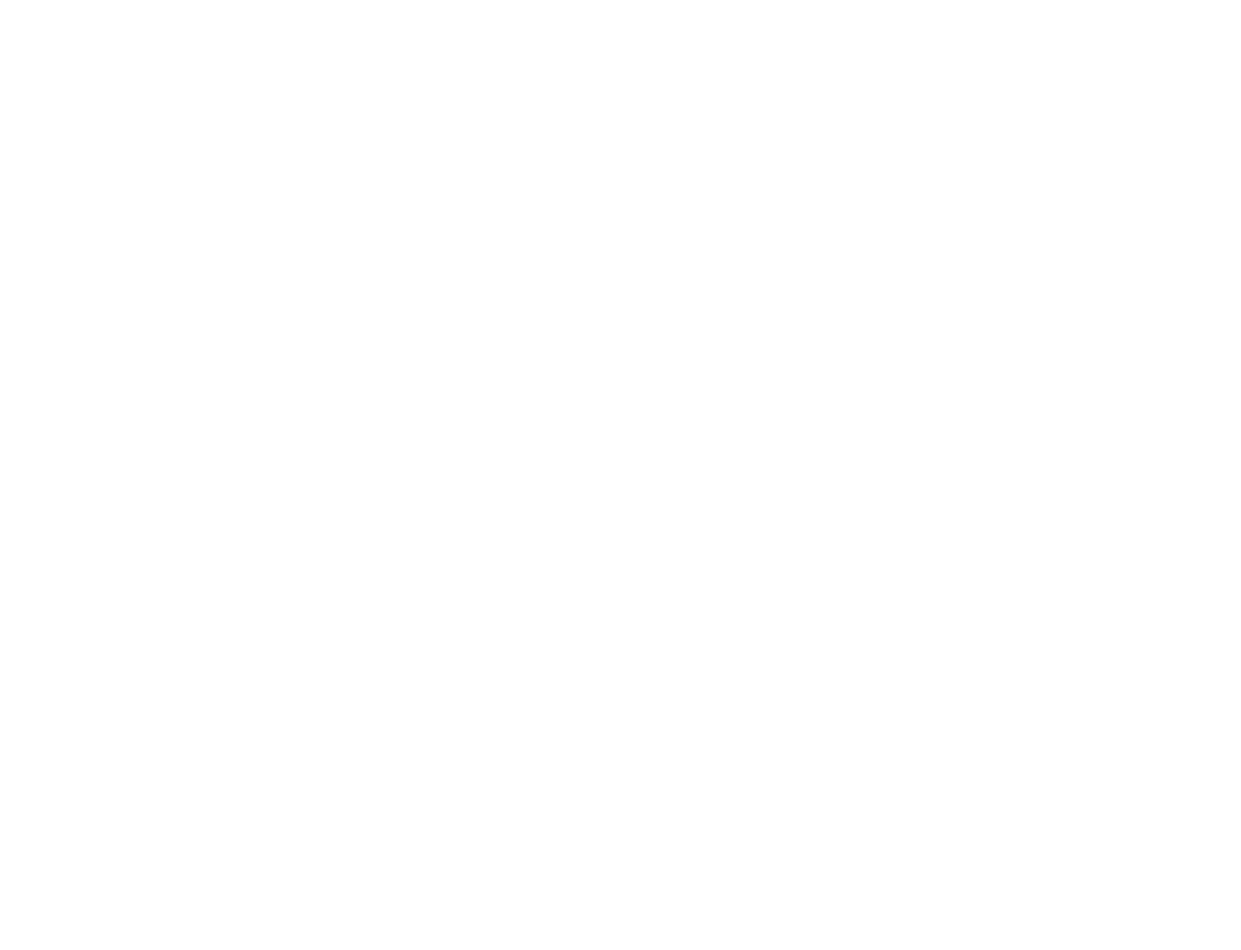
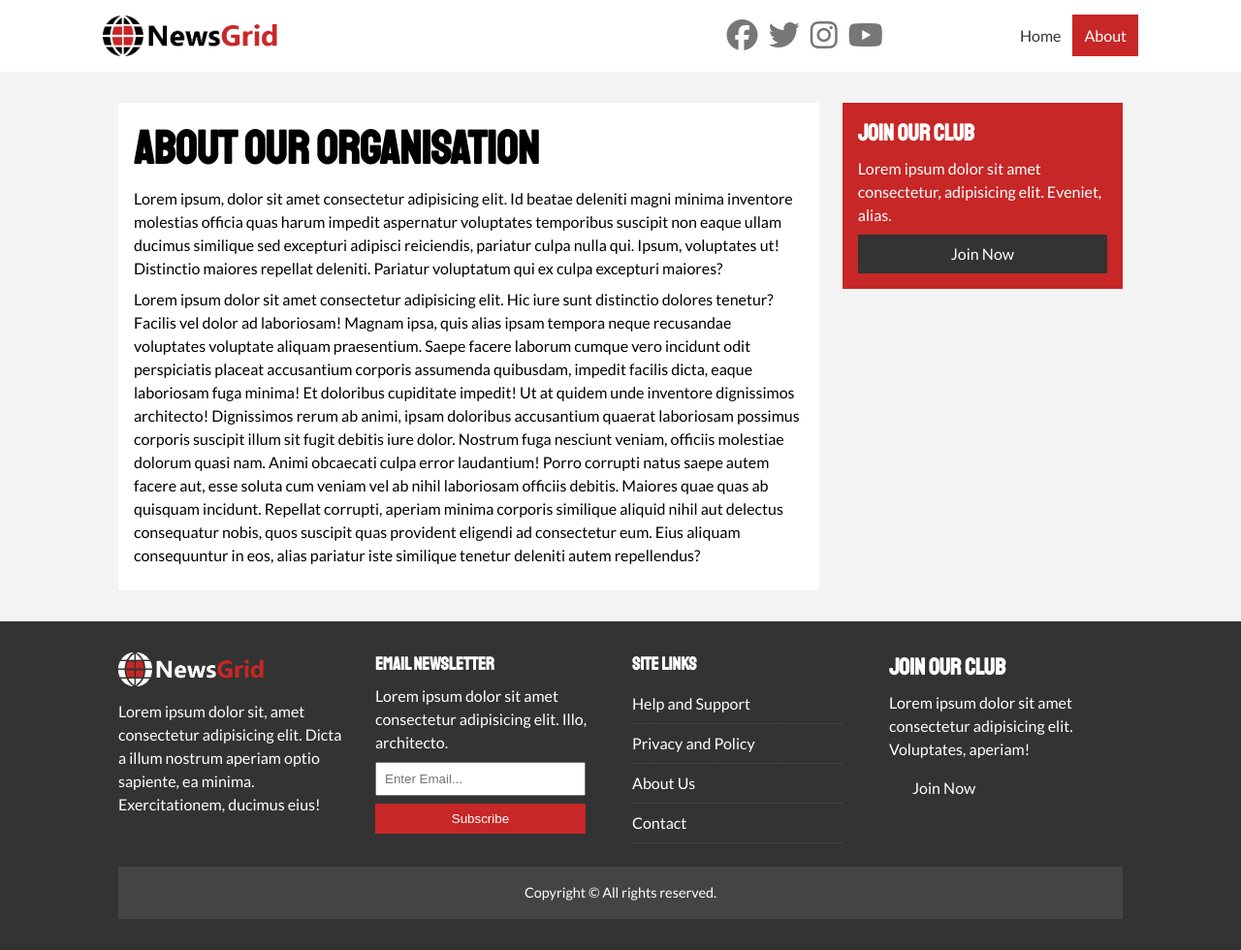
Before and after one commit to Harbrus/news-grid-website, a plain HTML site: page html/about.html in a window 1280 px wide. Shown: the whole page at 97% size. Before the commit the page ends 800 px from the top, so only its background shows below. Drawn offline with Linux system fonts and the light colour scheme.

Commit message:
finished project

```diff
--- a/css/mobile.css
+++ b/css/mobile.css
@@ -0,0 +1,60 @@
+/* Navigation */
+#main-nav .social {
+  display: none;
+}
+
+#main-nav .container {
+  grid-template-columns: 1fr;
+  grid-gap: 1.2rem;
+}
+
+#main-nav ul, #main-nav .logo {
+  justify-self: center;
+}
+
+#main-nav ul li a {
+  padding: 0.5rem;
+}
+
+/* Home Articles */
+#home-articles .articles-container {
+  grid-template-columns: repeat(2, 1fr);
+}
+
+#home-articles .articles-container > *:first-child, #home-articles .articles-container > *:last-child  {
+  grid-template-columns: 1fr;
+  grid-column: 1;
+}
+
+
+@media(max-width: 600px) {
+  /* Stack Grid Items */
+  #showcase .showcase-container,
+  #home-articles .articles-container,
+  #main-footer .footer-container {
+    grid-template-columns: 1fr;
+  }
+
+  #main-footer .footer-container > *:last-child {
+    grid-column: 1;
+  }
+
+  #main-footer .footer-container > *:first-child,
+  #main-footer .footer-container > *:nth-child(2){
+    border-bottom: #444 dotted 1px;
+    padding-bottom: 1rem;
+  }
+
+  .page-container {
+    grid-template-columns: 1fr;
+    text-align: center;
+  }
+
+  .page-container > *:first-child {
+    grid-row: 1;
+  }
+
+  .l-heading {
+    font-size: 2rem;
+  }
+}
--- a/css/style.css
+++ b/css/style.css
@@ -29,6 +29,10 @@ a {
   text-decoration: none;
 }
 
+p {
+  margin: .5rem 0;
+}
+
 ul {
   list-style: none;
 }
@@ -42,6 +46,7 @@ h1, h2, h3, h4, h5, h6 {
   margin-bottom: 0.55rem;
   line-height: 1.3;
 }
+
 
 /* Utility */
 .container {
@@ -131,6 +136,32 @@ h1, h2, h3, h4, h5, h6 {
   .p-1 {padding: 1.5rem}
   .p-2 {padding: 2rem}
   .p-3 {padding: 3rem}
+
+  .list li {
+    padding: .5rem 0;
+    border-bottom: #555555 dotted 1px;
+    width: 90%;
+  }
+
+  .list li a:hover{
+    color: var(--primary-color) !important;
+  }
+
+  /* Inner page grid container */
+  .page-container {
+    display: grid;
+    grid-template-columns: 5fr 2fr;
+    margin: 2rem 0;
+    grid-gap: 1.5rem;
+  }
+
+  .page-container > *:first-child {
+    grid-row: 1 / span 3; /* span over 3 rows so other items will be on the side */
+  }
+
+  .l-heading {
+    font-size: 3rem;
+  }
 
 /* Navigation */
 #main-nav {
@@ -236,3 +267,53 @@ h1, h2, h3, h4, h5, h6 {
   align-items: center;
   grid-column: 2 / span 2;
 }
+
+#article .meta {
+  display: flex;
+  justify-content: space-between;
+  align-items: center;
+  background: #eee;
+  padding: 0.5rem;
+}
+
+#article .meta .category {
+  margin-top: 0.4rem;
+}
+
+/* Footer */
+#main-footer {
+  background: var(--dark-color);
+  color: #ffffff;
+}
+
+#main-footer img {
+  width: 150px;
+}
+
+#main-footer a {
+  color: #ffffff;
+}
+
+#main-footer .footer-container {
+  display: grid;
+  grid-template-columns: repeat(4, 1fr);
+  grid-gap: 1.5rem;
+}
+
+#main-footer .footer-container > *:last-child {
+  background: #444444;
+  grid-column: 1 / span 4;
+  padding: .5rem;
+  text-align: center;
+  font-size: 0.9rem;
+}
+
+#main-footer .footer-container input[type='email'] {
+  width: 90%;
+  padding: 0.5rem;
+  margin-bottom: .5rem;
+}
+
+#main-footer .footer-container input[type='submit'] {
+  width: 90%;
+}
--- a/html/about.html
+++ b/html/about.html
@@ -0,0 +1,104 @@
+<!DOCTYPE html>
+<html lang="en">
+
+<head>
+  <meta charset="UTF-8">
+  <meta name="viewport" content="width=device-width, initial-scale=1.0">
+  <script src="https://kit.fontawesome.com/001308b3ca.js" crossorigin="anonymous"></script>
+  <link href="https://fonts.googleapis.com/css2?family=Lato&family=Staatliches&display=swap" rel="stylesheet">
+  <link rel="stylesheet" href="../css/style.css">
+  <link rel="stylesheet" media="screen and (max-width: 768px)" href="../css/mobile.css">
+  <link rel="shortcut icon" href="../favicon.ico">
+  <title>News Grid | About</title>
+</head>
+
+<body>
+  <div id="main-nav">
+    <div class="container">
+      <img src="../img/logo.png" alt="News Grid" class="logo">
+      <div class="social">
+        <a href="http://facebook.com" target="_blank"><i class="fab fa-facebook fa-2x"></i></a>
+        <a href="http://twitter.com" target="_blank"><i class="fab fa-twitter fa-2x"></i></a>
+        <a href="http://instagram.com" target="_blank"><i class="fab fa-instagram fa-2x"></i></a>
+        <a href="http://youtube.com" target="_blank"><i class="fab fa-youtube fa-2x"></i></a>
+      </div>
+      <ul>
+        <li><a href="index.html">Home</a></li>
+        <li><a href="about.html" class="current">About</a></li>
+      </ul>
+    </div>
+  </div>
+
+  <section id="about">
+    <div class="container">
+      <div class="page-container">
+        <article class="card">
+          <h1 class="l-heading">
+            About Our Organisation
+          </h1>
+          <p>Lorem ipsum, dolor sit amet consectetur adipisicing elit. Id beatae deleniti magni minima inventore
+            molestias officia quas harum impedit aspernatur voluptates temporibus suscipit non eaque ullam ducimus
+            similique sed excepturi adipisci reiciendis, pariatur culpa nulla qui. Ipsum, voluptates ut! Distinctio
+            maiores repellat deleniti. Pariatur voluptatum qui ex culpa excepturi maiores?</p>
+          <p>Lorem ipsum dolor sit amet consectetur adipisicing elit. Hic iure sunt distinctio dolores tenetur? Facilis
+            vel dolor ad laboriosam! Magnam ipsa, quis alias ipsam tempora neque recusandae voluptates voluptate aliquam
+            praesentium. Saepe facere laborum cumque vero incidunt odit perspiciatis placeat accusantium corporis
+            assumenda quibusdam, impedit facilis dicta, eaque laboriosam fuga minima! Et doloribus cupiditate impedit!
+            Ut at quidem unde inventore dignissimos architecto! Dignissimos rerum ab animi, ipsam doloribus accusantium
+            quaerat laboriosam possimus corporis suscipit illum sit fugit debitis iure dolor. Nostrum fuga nesciunt
+            veniam, officiis molestiae dolorum quasi nam. Animi obcaecati culpa error laudantium! Porro corrupti natus
+            saepe autem facere aut, esse soluta cum veniam vel ab nihil laboriosam officiis debitis. Maiores quae quas
+            ab quisquam incidunt. Repellat corrupti, aperiam minima corporis similique aliquid nihil aut delectus
+            consequatur nobis, quos suscipit quas provident eligendi ad consectetur eum. Eius aliquam consequuntur in
+            eos, alias pariatur iste similique tenetur deleniti autem repellendus?</p>
+        </article>
+        <aside class="card bg-primary">
+          <h2>Join Our Club</h2>
+          <p>Lorem ipsum dolor sit amet consectetur, adipisicing elit. Eveniet, alias.</p>
+          <a href="#" class="btn btn-dark btn-block">Join Now</a>
+        </aside>
+      </div>
+    </div>
+  </section>
+
+
+
+  <!-- Footer -->
+  <footer id="main-footer" class="py-2">
+    <div class="container footer-container">
+      <div>
+        <img src="../img/logo_light.png" alt="NewsGrid">
+        <p>Lorem ipsum dolor sit, amet consectetur adipisicing elit. Dicta a illum nostrum aperiam optio sapiente, ea
+          minima. Exercitationem, ducimus eius!</p>
+      </div>
+      <div>
+        <h3>Email Newsletter</h3>
+        <p>Lorem ipsum dolor sit amet consectetur adipisicing elit. Illo, architecto.</p>
+        <form>
+          <input type="email" placeholder="Enter Email...">
+          <input type="submit" value="Subscribe" class="btn btn-primary">
+        </form>
+      </div>
+      <div>
+        <h3>Site Links</h3>
+        <ul class="list">
+          <li><a href="#">Help and Support</a></li>
+          <li><a href="#">Privacy and Policy</a></li>
+          <li><a href="#">About Us</a></li>
+          <li><a href="#">Contact</a></li>
+        </ul>
+      </div>
+      <div>
+        <h2>Join Our Club</h2>
+        <p>Lorem ipsum dolor sit amet consectetur adipisicing elit. Voluptates, aperiam!</p>
+        <a href="#" class="btn btn-secondary">Join Now</a>
+      </div>
+      <div>
+        <p>Copyright &copy; All rights reserved.</p>
+      </div>
+    </div>
+  </footer>
+
+</body>
+
+</html>
```
Also changed, not shown: html/article.html (+122 -0 lines), html/index.html (+34 -1 lines).
